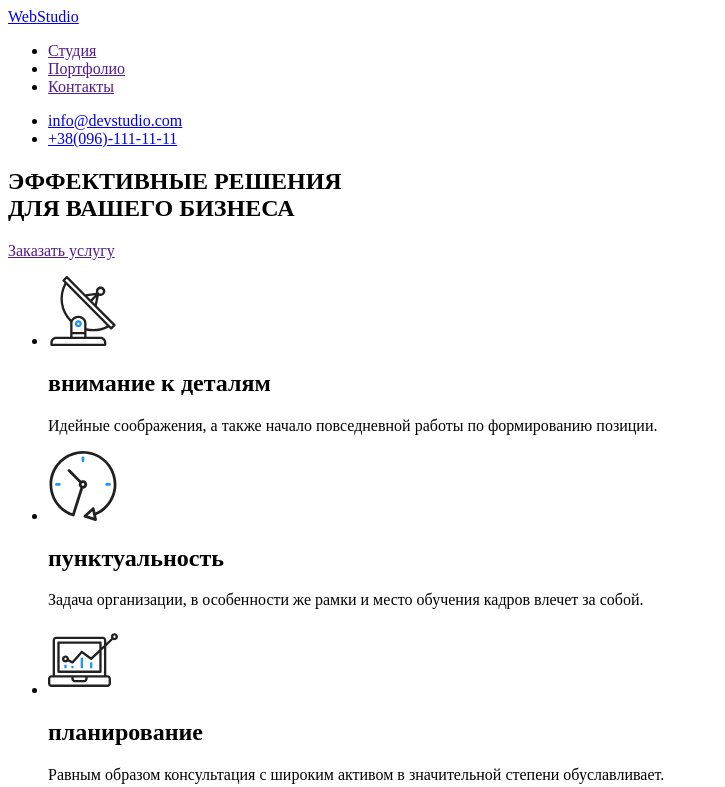
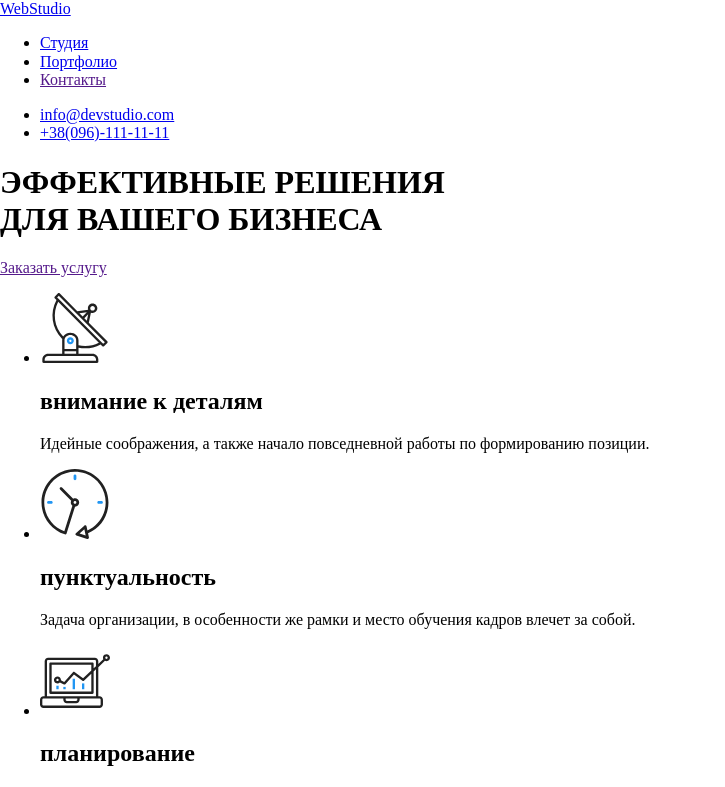
Before and after one commit to SashaSkred/goit-markup-hw-02, a plain HTML site: page index.html in a window 1280 px wide. Shown: the top 787 px of the page, without its empty margins (0-725 px from the left). Drawn offline with nearby package versions, Linux system fonts and the light colour scheme.

Commit message:
Створив CSS
додав посилання на перехід з "студія" в "портфоліо" і навпаки

```diff
--- a/index.html
+++ b/index.html
@@ -4,15 +4,16 @@
     <meta charset="UTF-8">
     <meta name="viewport" content="width=device-width, initial-scale=1.0">
     <title>Web Studio v.1</title>
+    <link rel="stylesheet" href="./CSS/normalize.css">
 </head>
 <body>
     <!--header-->
     <header>
         <nav>
-            <a href="#"><span>Web</span>Studio</a>
+            <a href="./index.html" class="logo"><span>Web</span>Studio</a>
              <ul>
-                    <li><a href=""> Студия</a></li>
-                    <li><a href="">Портфолио</a></li>
+                    <li><a href="./index.html"> Студия</a></li>
+                    <li><a href="./portfolio.html">Портфолио</a></li>
                     <li><a href="">Контакты</a></li>
              </ul>
         </nav>
```
Also changed, not shown: portfolio.html (+3 -6 lines), CSS/main.css (added), CSS/normalize.css (added).
